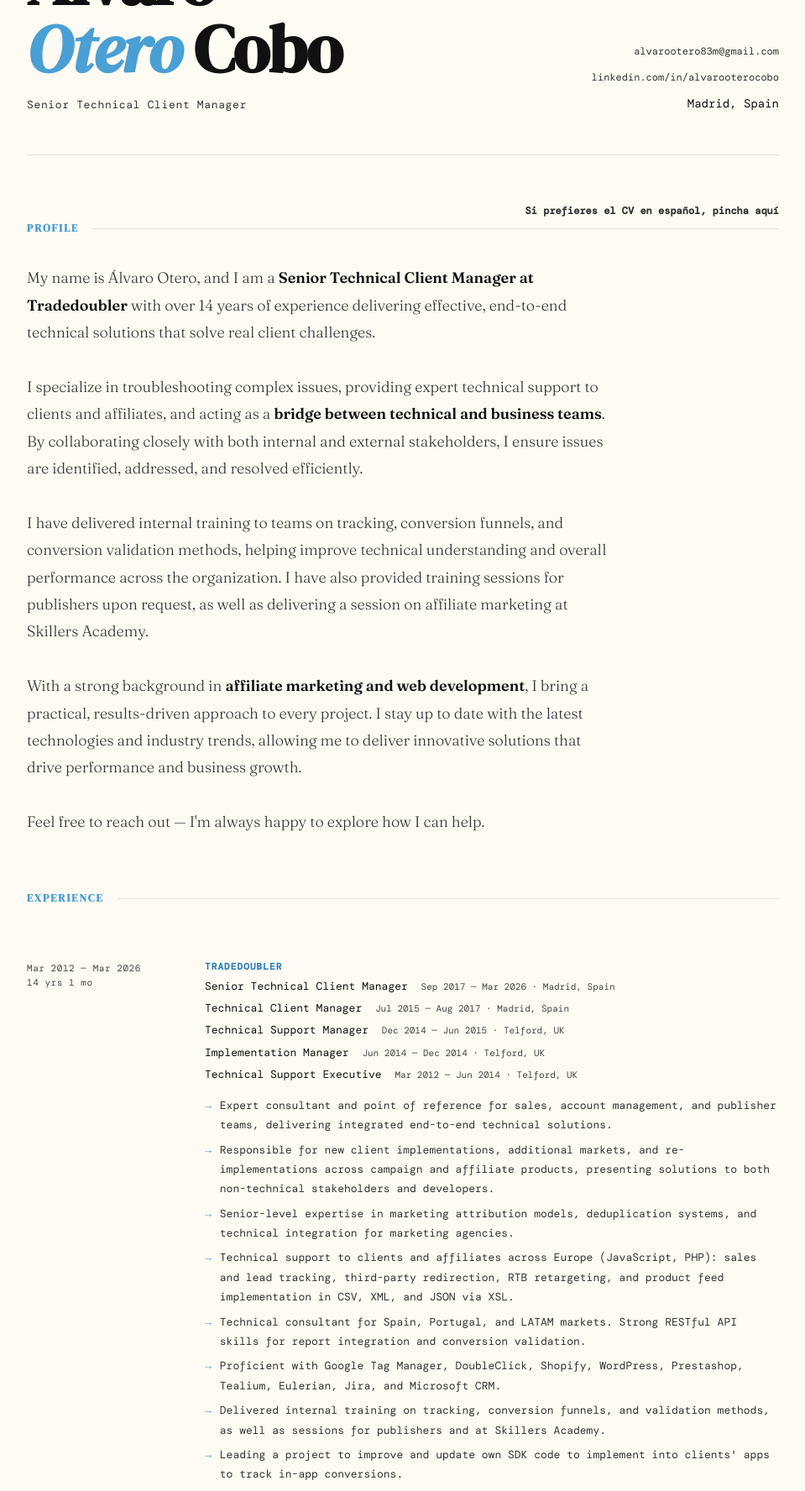
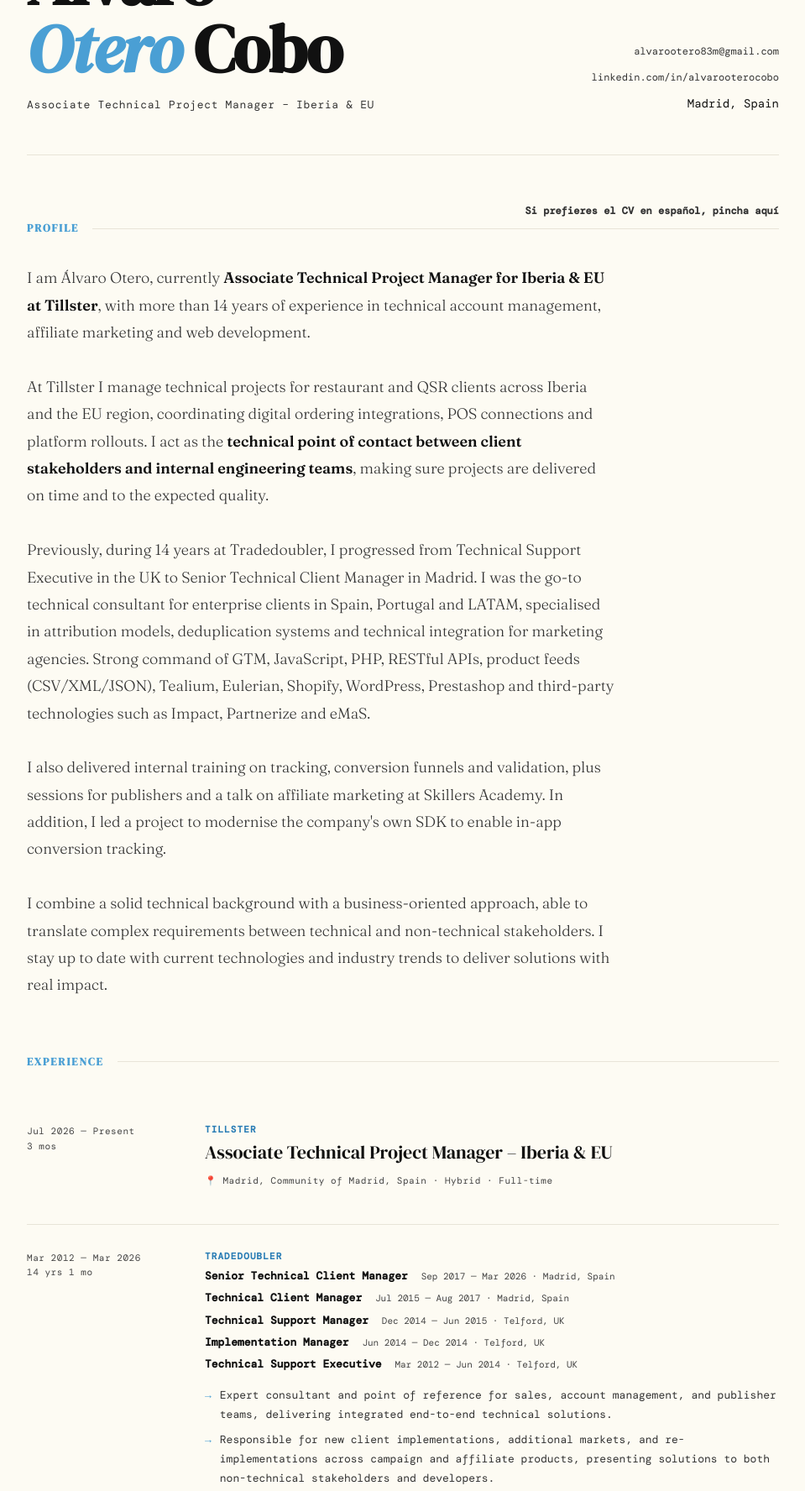
Before and after one commit to alvarootero83tech/mycv_en, a plain HTML site: page index.html in a window 1280 px wide. Shown: the part 157-1933 px from the top of the page at 84% size, without its empty margins (160-1119 px from the left). Drawn offline with nearby package versions, Linux system fonts and the light colour scheme; a web font is replaced by a local one.

Commit message:
Update CV - index.html

```diff
--- a/index.html
+++ b/index.html
@@ -465,7 +465,7 @@
     <div>
       <div class="hero-label">Curriculum Vitae</div>
       <h1>Álvaro<br><em>Otero</em> Cobo</h1>
-      <div class="hero-role">Senior Technical Client Manager</div>
+      <div class="hero-role">Associate Technical Project Manager – Iberia & EU</div>
     </div>
     <div class="hero-meta">
       <a href="mailto:alvarootero83m@gmail.com">alvarootero83m@gmail.com</a>
@@ -479,11 +479,11 @@
 	<div class="hero-meta" style="text-align:right;"><strong><a href="https://alvarootero83tech.github.io/mycv_es/">Si prefieres el CV en español, pincha aquí</a></strong></div>
     <div class="sec-header"><h2>Profile</h2></div>
     <p class="summary">
-      My name is Álvaro Otero, and I am a <strong>Senior Technical Client Manager at Tradedoubler</strong> with over 14 years of experience delivering effective, end-to-end technical solutions that solve real client challenges.<br><br>
-      I specialize in troubleshooting complex issues, providing expert technical support to clients and affiliates, and acting as a <strong>bridge between technical and business teams</strong>. By collaborating closely with both internal and external stakeholders, I ensure issues are identified, addressed, and resolved efficiently.<br><br>
-      I have delivered internal training to teams on tracking, conversion funnels, and conversion validation methods, helping improve technical understanding and overall performance across the organization. I have also provided training sessions for publishers upon request, as well as delivering a session on affiliate marketing at Skillers Academy.<br><br>
-      With a strong background in <strong>affiliate marketing and web development</strong>, I bring a practical, results-driven approach to every project. I stay up to date with the latest technologies and industry trends, allowing me to deliver innovative solutions that drive performance and business growth.<br><br>
-      Feel free to reach out — I'm always happy to explore how I can help.
+      I am Álvaro Otero, currently <strong>Associate Technical Project Manager for Iberia & EU at Tillster</strong>, with more than 14 years of experience in technical account management, affiliate marketing and web development.<br><br>
+      At Tillster I manage technical projects for restaurant and QSR clients across Iberia and the EU region, coordinating digital ordering integrations, POS connections and platform rollouts. I act as the <strong>technical point of contact between client stakeholders and internal engineering teams</strong>, making sure projects are delivered on time and to the expected quality.<br><br>
+      Previously, during 14 years at Tradedoubler, I progressed from Technical Support Executive in the UK to Senior Technical Client Manager in Madrid. I was the go-to technical consultant for enterprise clients in Spain, Portugal and LATAM, specialised in attribution models, deduplication systems and technical integration for marketing agencies. Strong command of GTM, JavaScript, PHP, RESTful APIs, product feeds (CSV/XML/JSON), Tealium, Eulerian, Shopify, WordPress, Prestashop and third-party technologies such as Impact, Partnerize and eMaS.<br><br>
+      I also delivered internal training on tracking, conversion funnels and validation, plus sessions for publishers and a talk on affiliate marketing at Skillers Academy. In addition, I led a project to modernise the company's own SDK to enable in-app conversion tracking.<br><br>
+      I combine a solid technical background with a business-oriented approach, able to translate complex requirements between technical and non-technical stakeholders. I stay up to date with current technologies and industry trends to deliver solutions with real impact.
     </p>
   </section>
 
@@ -492,15 +492,24 @@
     <div class="sec-header"><h2>Experience</h2></div>
 
     <div class="exp-item">
+      <div class="exp-date">Jul 2026 — Present<br>3 mos</div>
+      <div>
+        <div class="exp-company"><strong>Tillster</strong></div>
+        <div class="exp-title">Associate Technical Project Manager – Iberia & EU</div>
+        <div class="exp-location">📍 Madrid, Community of Madrid, Spain · Hybrid · Full-time</div>
+      </div>
+    </div>
+
+    <div class="exp-item">
       <div class="exp-date">Mar 2012 — Mar 2026<br>14 yrs 1 mo</div>
       <div>
         <div class="exp-company"><a href="https://www.tradedoubler.com/" target="_blank" style="color:inherit;text-decoration:none;"><strong>Tradedoubler</strong></a></div>
         <div class="exp-roles">
-          <div class="exp-role-line">Senior Technical Client Manager <span>Sep 2017 — Mar 2026 · Madrid, Spain</span></div>
-          <div class="exp-role-line">Technical Client Manager <span>Jul 2015 — Aug 2017 · Madrid, Spain</span></div>
-          <div class="exp-role-line">Technical Support Manager <span>Dec 2014 — Jun 2015 · Telford, UK</span></div>
-          <div class="exp-role-line">Implementation Manager <span>Jun 2014 — Dec 2014 · Telford, UK</span></div>
-          <div class="exp-role-line">Technical Support Executive <span>Mar 2012 — Jun 2014 · Telford, UK</span></div>
+          <div class="exp-role-line"><strong>Senior Technical Client Manager</strong> <span>Sep 2017 — Mar 2026 · Madrid, Spain</span></div>
+          <div class="exp-role-line"><strong>Technical Client Manager</strong> <span>Jul 2015 — Aug 2017 · Madrid, Spain</span></div>
+          <div class="exp-role-line"><strong>Technical Support Manager</strong> <span>Dec 2014 — Jun 2015 · Telford, UK</span></div>
+          <div class="exp-role-line"><strong>Implementation Manager</strong> <span>Jun 2014 — Dec 2014 · Telford, UK</span></div>
+          <div class="exp-role-line"><strong>Technical Support Executive</strong> <span>Mar 2012 — Jun 2014 · Telford, UK</span></div>
         </div>
         <div class="exp-desc">
           <ul>
@@ -691,6 +700,7 @@
       <div>
         <div class="edu-school">CEI Centro de Estudios Innovación, Diseño y Marketing</div>
         <div class="edu-degree"><a href="https://cei.es/cei-curso/curso-python-online/">Python Course</a></div>
+        <div style="font-size:11px;color:var(--muted);margin-top:6px;letter-spacing:.05em;">Grade: 8/10</div>
       </div>
     </div>
 
@@ -715,6 +725,7 @@
   <section>
     <div class="sec-header"><h2>Certifications</h2></div>
     <div class="certs-list">
+      <div class="cert-item"><div class="cert-icon">🐍</div><div class="cert-name"><a href="https://cei.es/cei-curso/curso-python-online/" target="_blank" style="color:inherit;text-decoration:none;">Python Course — CEI (Grade: 8/10)</a></div></div>
       <div class="cert-item"><div class="cert-icon">☁️</div><div class="cert-name"><a href="https://simpli-web.app.link/e/pHYzTXP7FIb" target="_blank" style="color:inherit;text-decoration:none;">Azure Fundamentals</a></div></div>
       <div class="cert-item"><div class="cert-icon">⚡</div><div class="cert-name"><a href="https://simpli-web.app.link/e/3GYTqBAGPGb" target="_blank" style="color:inherit;text-decoration:none;">Salesforce — Master the Essentials</a></div></div>
       <div class="cert-item"><div class="cert-icon">🗄️</div><div class="cert-name"><a href="https://simpli-web.app.link/e/8UJANHT7FIb" target="_blank" style="color:inherit;text-decoration:none;">Introduction to Big Data</a></div></div>
```
